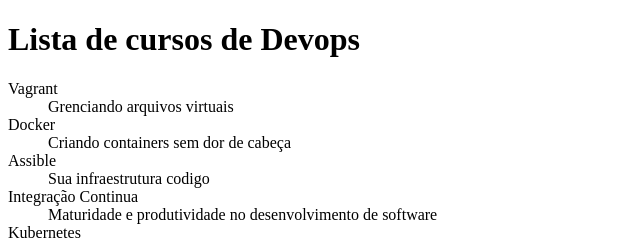
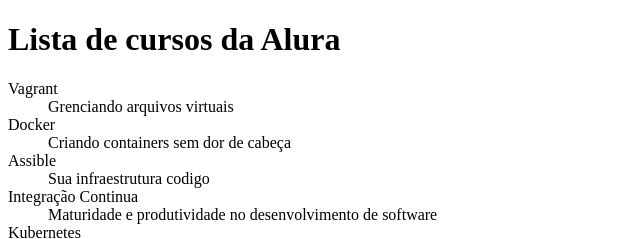
Before and after one commit to Usuari0Alura/sistemas-de-cursos, a plain HTML site: page Projeto.html in a window 1280 px wide. Shown: the top 239 px of the page, 0-640 px from the left. Drawn offline with Linux system fonts and the light colour scheme.

Commit message:
Adicionando alura ao titulo

```diff
--- a/Projeto.html
+++ b/Projeto.html
@@ -5,7 +5,7 @@
     <meta name="viewport" content="width=device-width, initial-scale=1.0">
     <title>Document</title>
 </head>
-       <h1>Lista de cursos de Devops</h1>
+       <h1>Lista de cursos da Alura</h1>
 <body>
     <dl>
           <dt>Vagrant</dt>
```
